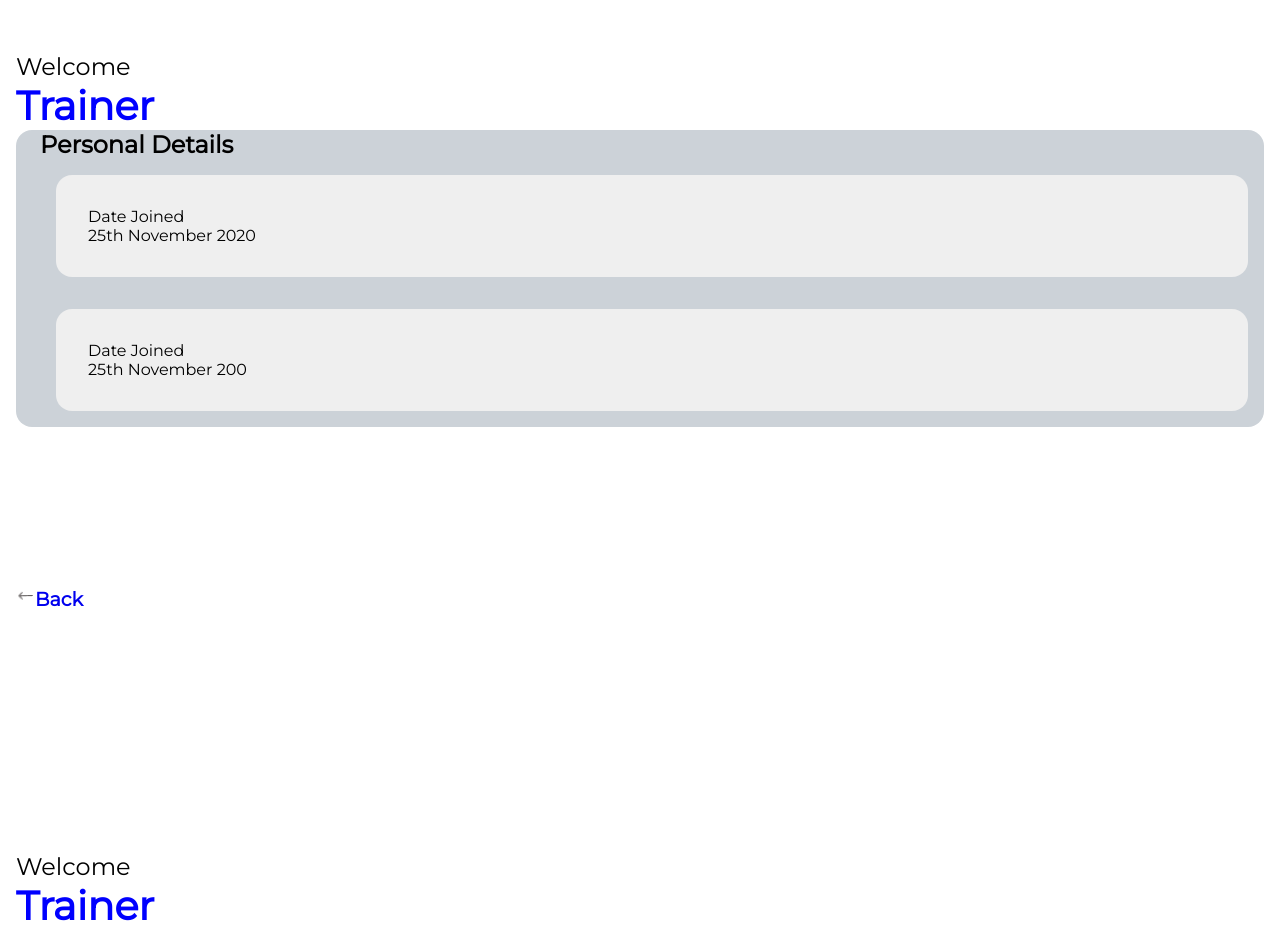
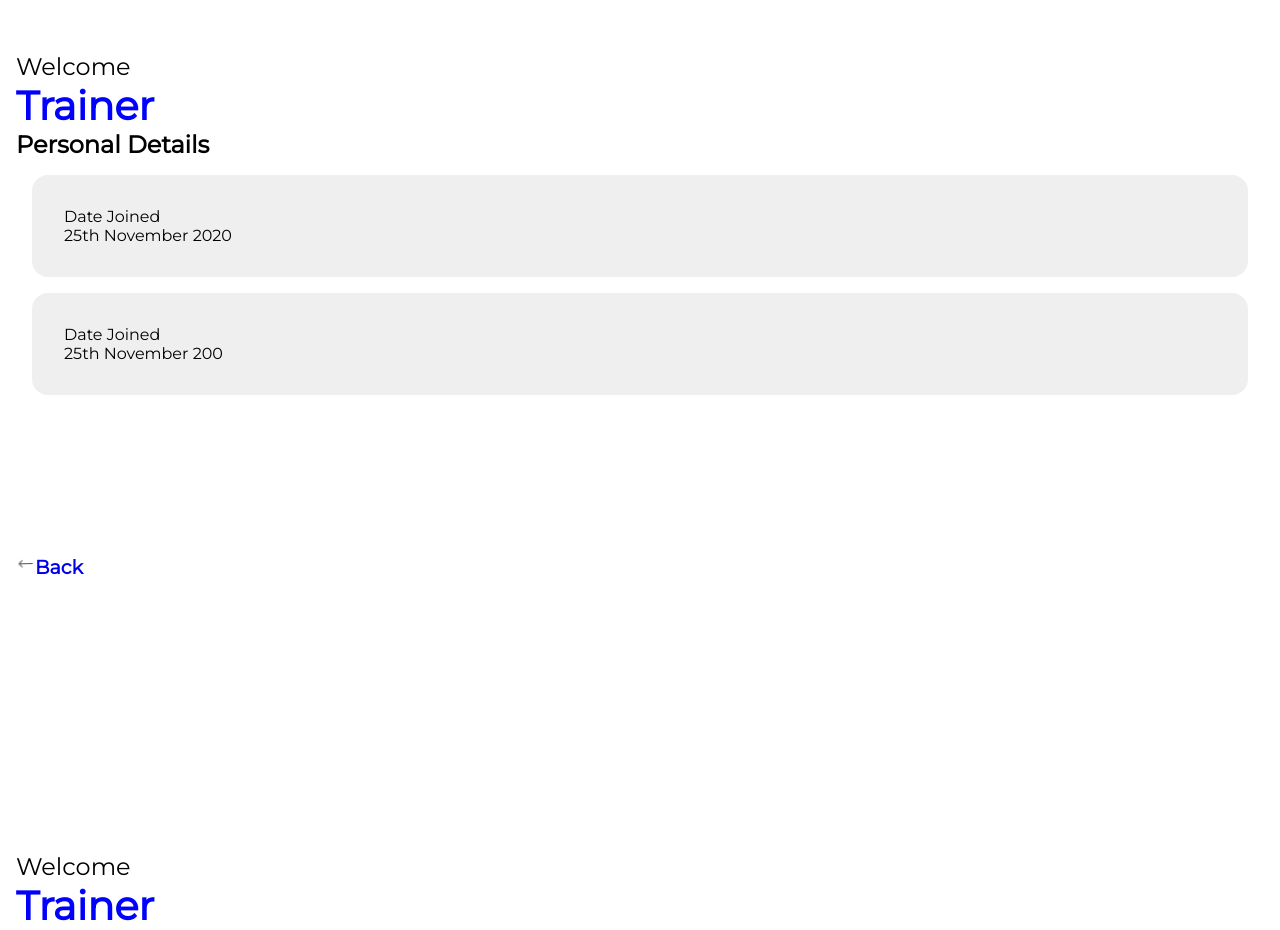
Before and after one commit to baber-khan/Muscle-Power, a plain HTML site: page admin/index.html in a window 1280 px wide. Shown: the part 1580-2510 px from the top of the page. Drawn offline with Linux system fonts and the light colour scheme.

Commit message:
Remove Background from page-3

```diff
--- a/admin/CSS/style.css
+++ b/admin/CSS/style.css
@@ -150,6 +150,7 @@ a {
 #page-2 .home-btn {
   margin-top: 0.5rem;
   text-align: center;
+
   color: black;
   background: #efefef;
   border-radius: 5rem;
@@ -180,13 +181,13 @@ a {
 
 /* Page Three CSS Starts Here */
 
-#page-3 .details {
+/* #page-3 .details {
   display: flex;
   flex-direction: column;
   background-color: rgb(204, 210, 216);
   border-radius: 1rem;
   padding-left: 1.5rem;
-}
+} */
 #page-3 .date {
   padding: 2rem;
   background-color: #efefef;
```
